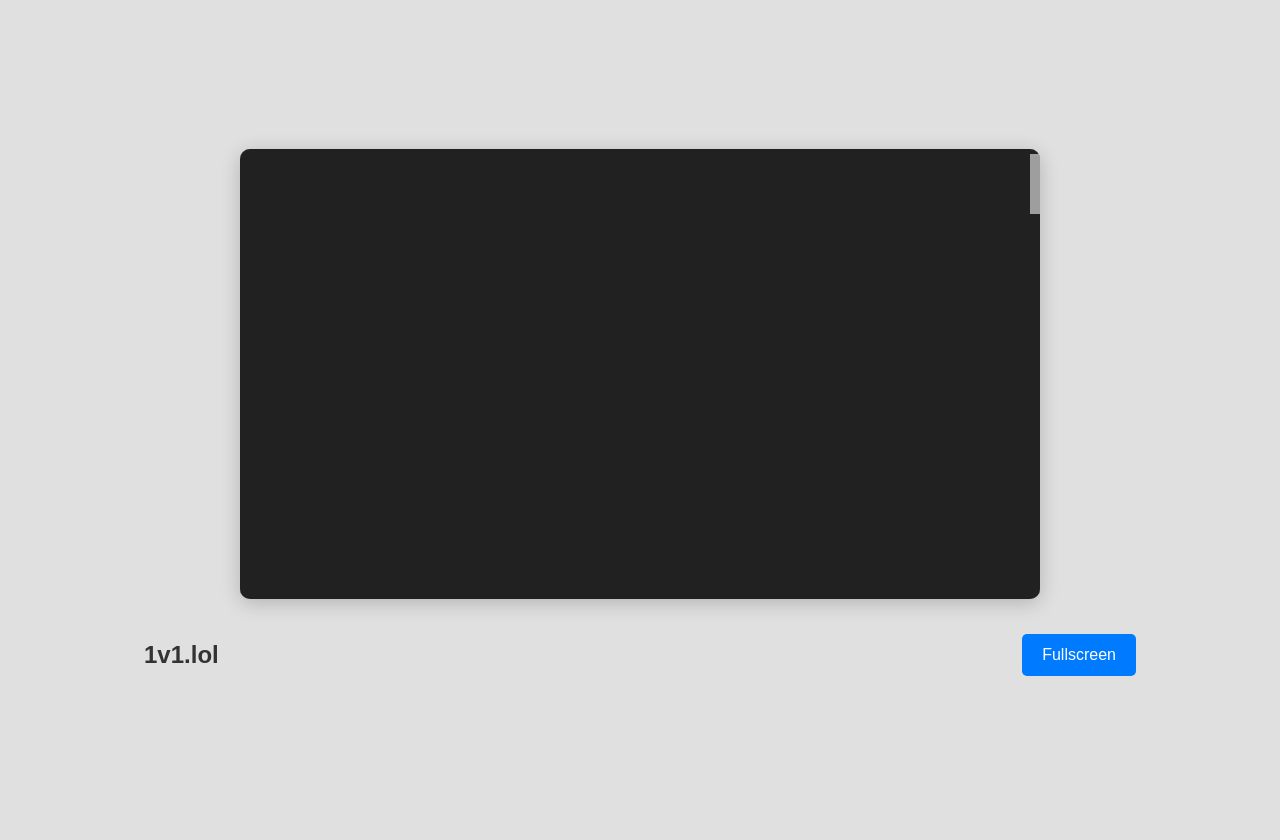
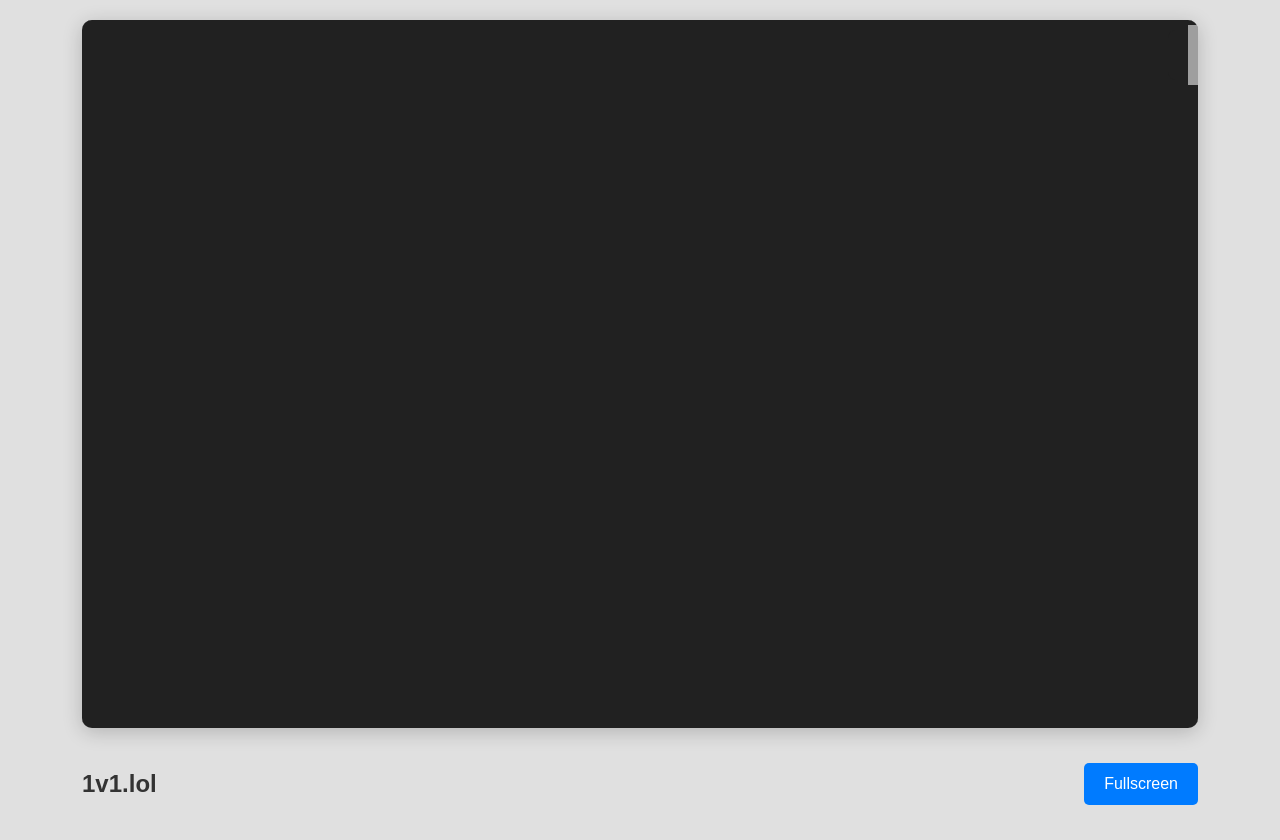
Before and after one commit to kosites/kosites.github.io, a plain HTML site: page html/gxmes/1v1lol/page.html in a window 1280 px wide. Drawn offline with Linux system fonts and the light colour scheme.

Commit message:
Update page.html

```diff
--- a/html/gxmes/1v1lol/page.html
+++ b/html/gxmes/1v1lol/page.html
@@ -19,9 +19,9 @@
 
         #game-container {
             position: relative;
-            width: 80%;
-            max-width: 800px;
-            aspect-ratio: 16 / 9; /* Maintains 16:9 ratio */
+            width: 90%; /* Increased width */
+            max-width: 1400px; /* Increased max-width */
+            height: 800px; /* Fixed height */
             background-color: #000; /* Black background for the game area */
             overflow: hidden; /* Hides overflow */
             border-radius: 10px; /* Rounded corners */
@@ -36,7 +36,7 @@
         }
 
         .controls {
-            width: 80%; /* Match width with the game container */
+            width: 90%; /* Match width with the game container */
             display: flex;
             justify-content: space-between; /* Space between title and button */
             align-items: center; /* Center vertically */
@@ -75,6 +75,10 @@
                 padding: 10px 15px; /* Smaller padding on small screens */
                 font-size: 14px; /* Smaller font size for the button */
             }
+
+            #game-container {
+                height: 500px; /* Adjust height on small screens */
+            }
         }
     </style>
 </head>
```
